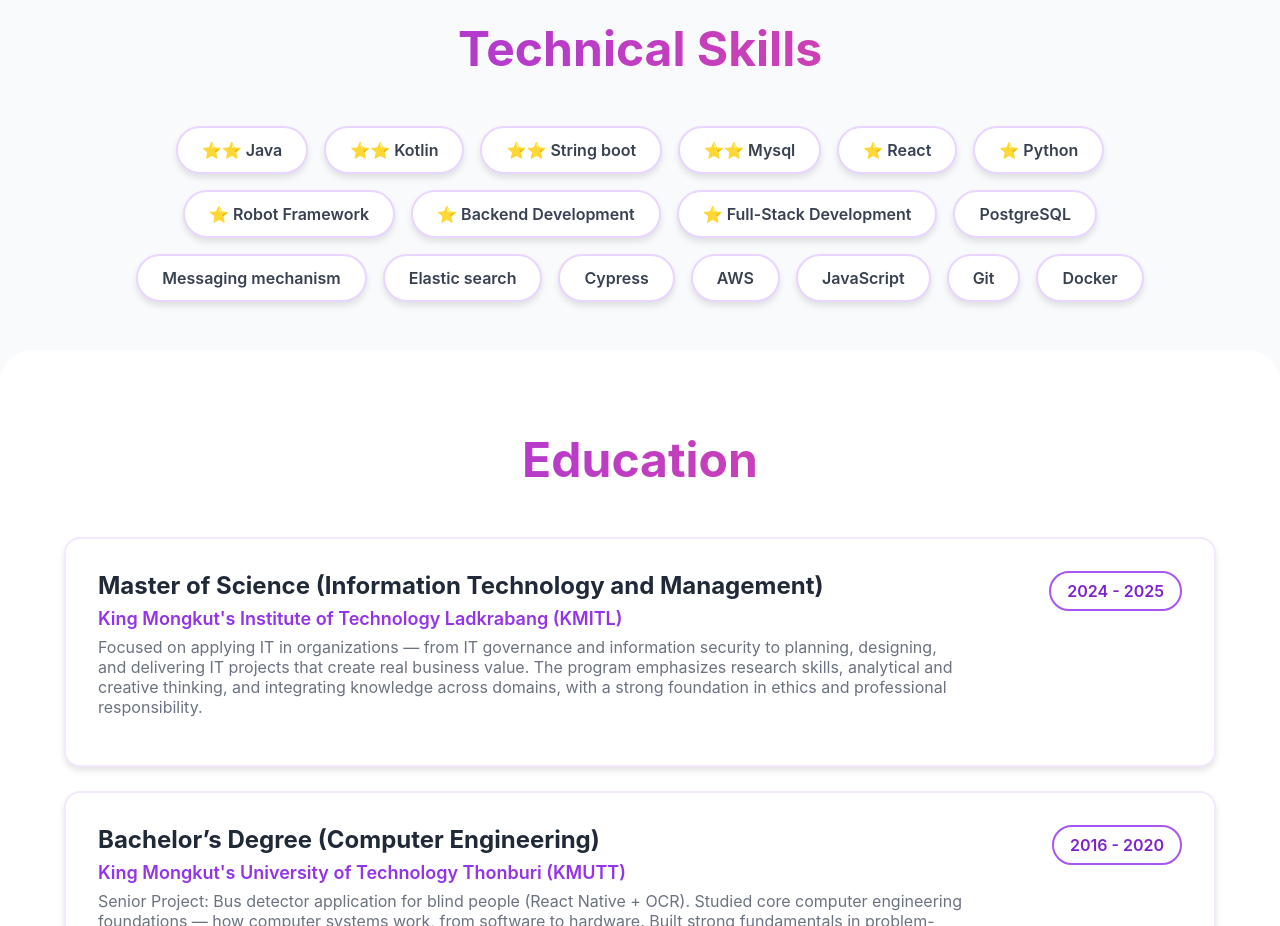
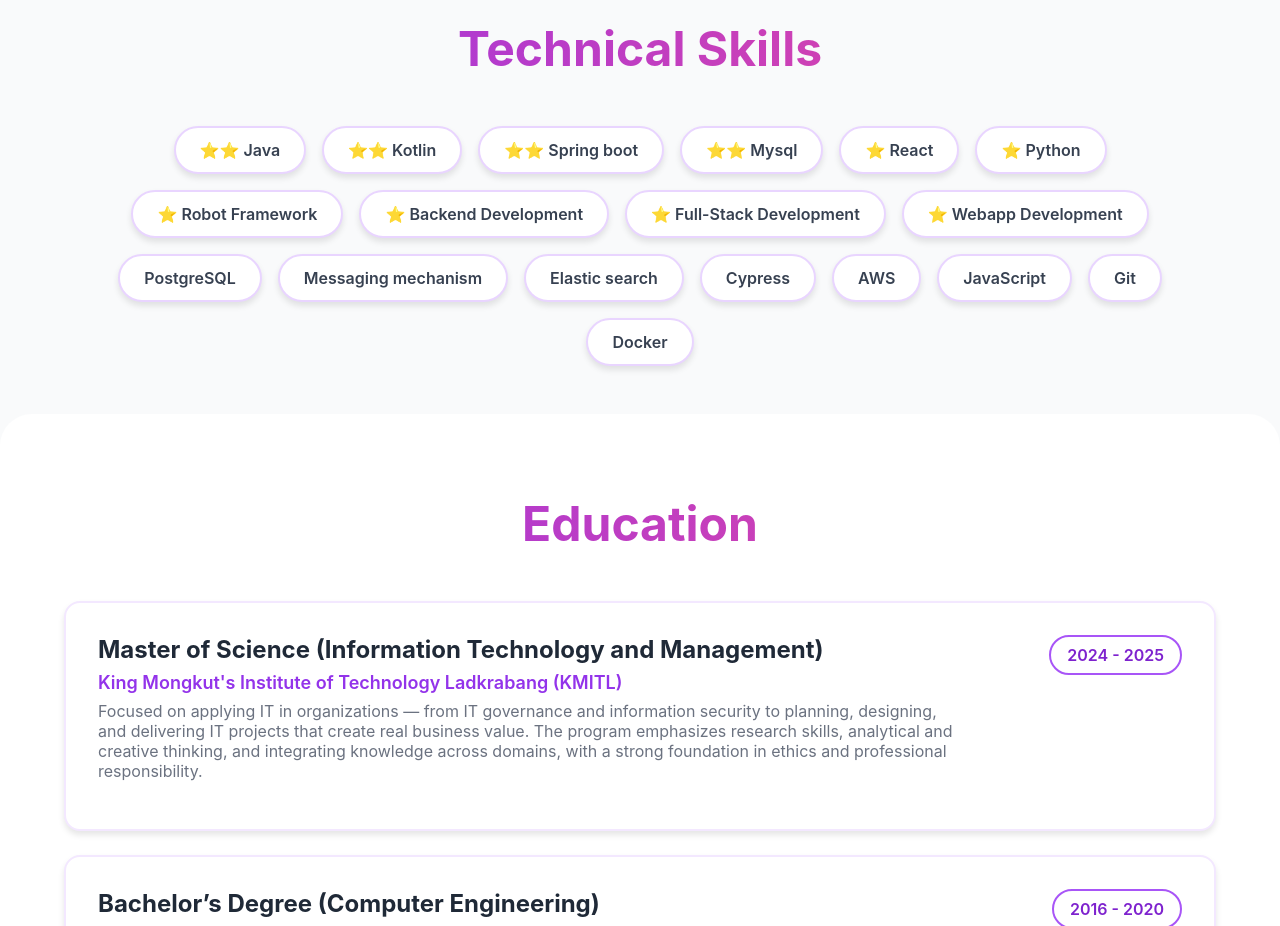
Before and after one commit to yodsarun-pongda/yodsarun-portfolio, a plain HTML site: page index.html in a window 1280 px wide. Shown: the part 2080-3006 px from the top of the page. Drawn offline with nearby package versions, Linux system fonts and the light colour scheme.

Commit message:
Update experienced details

```diff
--- a/index.html
+++ b/index.html
@@ -1110,13 +1110,14 @@
         <div class="skills-grid">
           <div class="skill-tag">⭐️⭐️ Java</div>
           <div class="skill-tag">⭐️⭐️ Kotlin</div>
-          <div class="skill-tag">⭐️⭐️ String boot</div>
+          <div class="skill-tag">⭐️⭐️ Spring boot</div>
           <div class="skill-tag">⭐️⭐️ Mysql</div>
           <div class="skill-tag">⭐️ React</div>
           <div class="skill-tag">⭐️ Python</div>
           <div class="skill-tag">⭐️ Robot Framework</div>
           <div class="skill-tag">⭐️ Backend Development</div>
           <div class="skill-tag">⭐️ Full-Stack Development</div>
+          <div class="skill-tag">⭐️ Webapp Development</div>
           <div class="skill-tag">PostgreSQL</div>
           <div class="skill-tag">Messaging mechanism</div>
           <div class="skill-tag">Elastic search</div>
```
